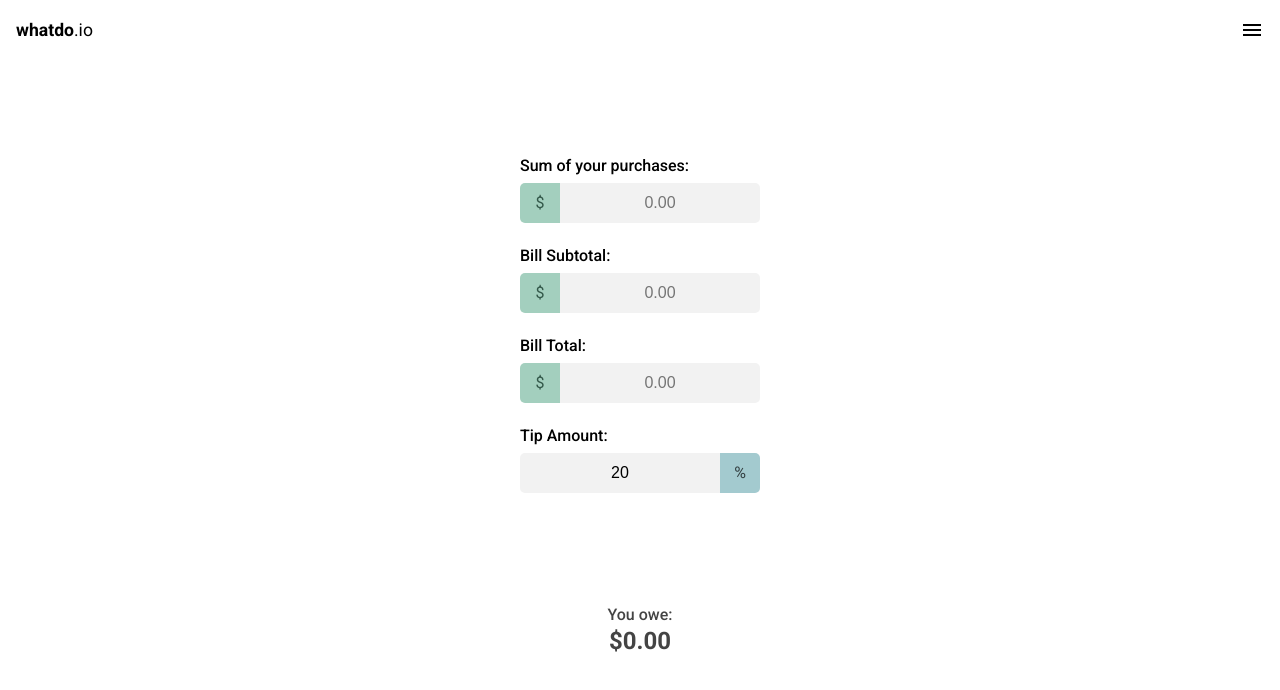
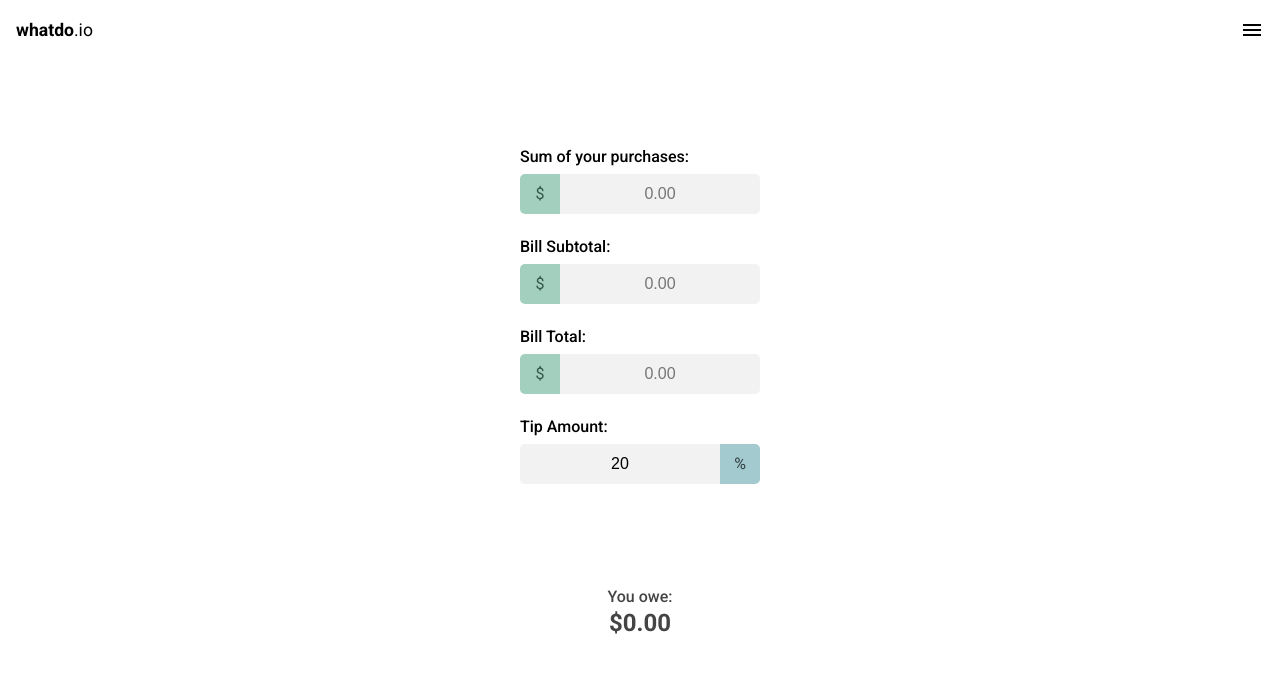
Before and after one commit to nmsalvatore/nmsalvatore.github.io, a plain HTML site: page calculator/index.html in a window 1280 px wide. Drawn offline with Linux system fonts and the light colour scheme.

Commit message:
Modified viewport height

```diff
--- a/calculator/css/styles.css
+++ b/calculator/css/styles.css
@@ -34,7 +34,7 @@ label {
 .container {
   display: grid;
   grid-template-rows: 60px 1fr 60px;
-  height: 100vh;
+  height: 96.5vh;
 }
 
 .page-header {
```
